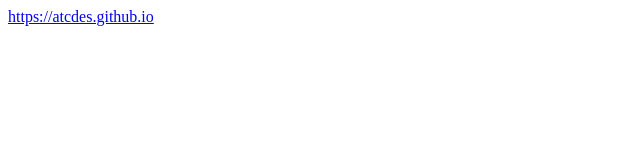
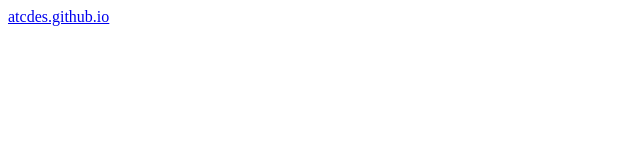
Before and after one commit to atcdes/atcdes.github.io, a plain HTML site: page sub/index.html in a window 1280 px wide. Shown: the full height of the page, 0-640 px from the left. Drawn offline with Linux system fonts and the light colour scheme.

Commit message:
Minor changes.

```diff
--- a/sub/index.html
+++ b/sub/index.html
@@ -8,6 +8,6 @@
 </head>
 
 <body>
-	<a href="https://atcdes.github.io/"> https://atcdes.github.io </a>
+	<a href="atcdes.github.io"> atcdes.github.io </a>
 </body>
 </html>
```
